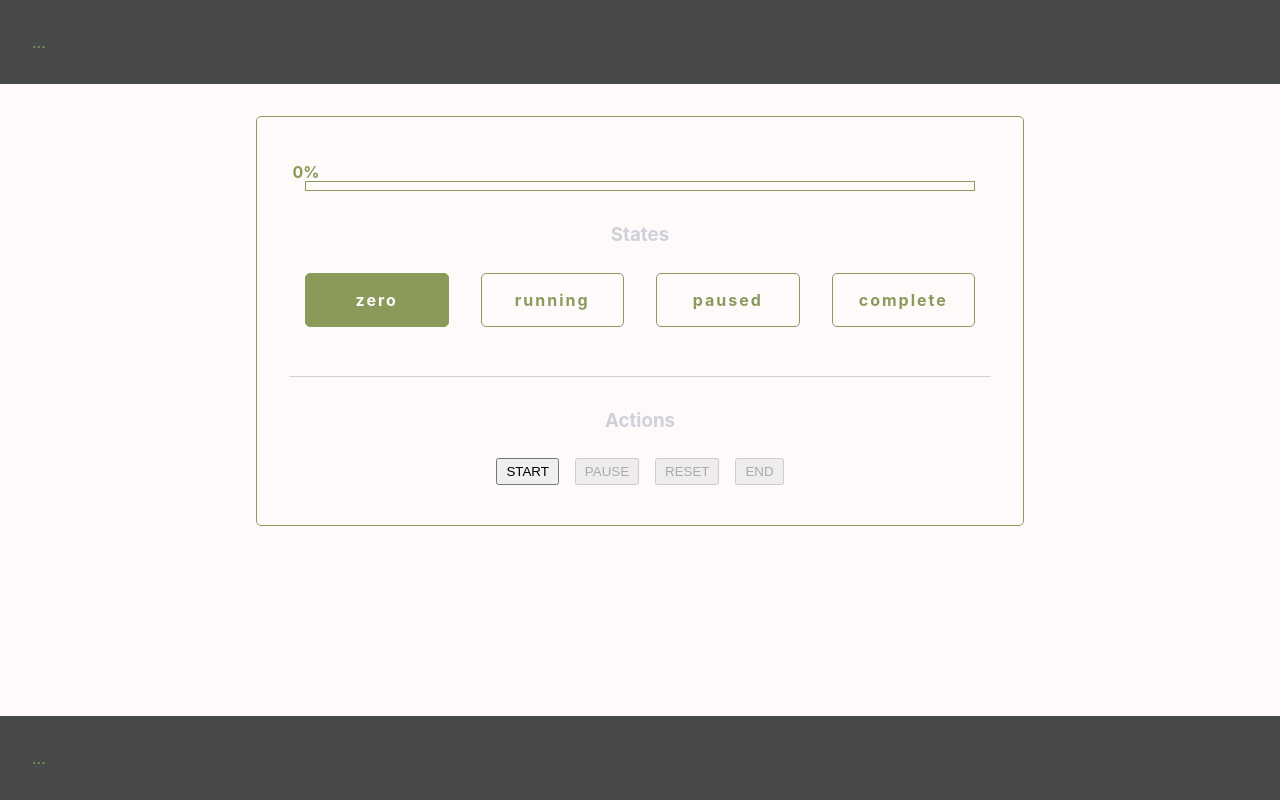
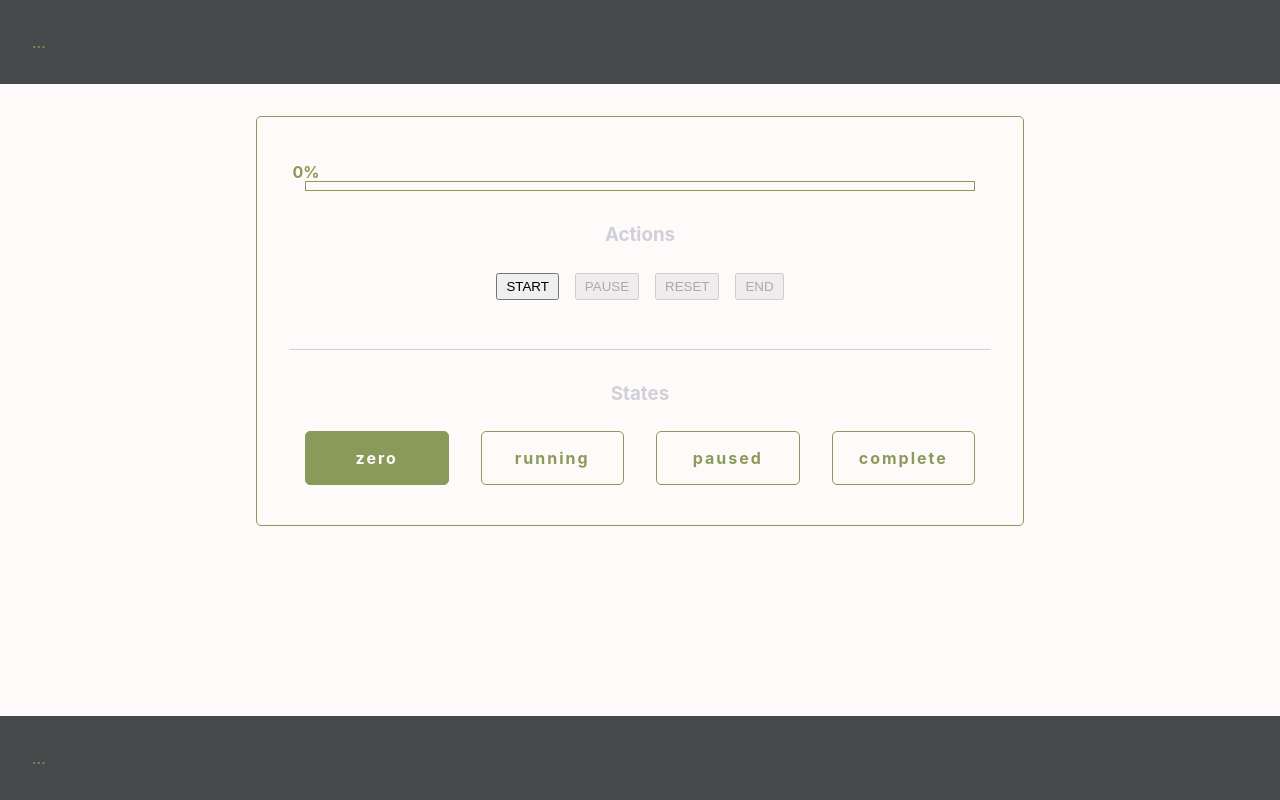
Before and after one commit to mbwatson/state-machine-progress-bar, a React (Create React App) app: page / in a window 1280 px wide. Built offline with nearby package versions, Linux system fonts and the light colour scheme.

Commit message:
extract components to separate files

```diff
--- /dev/null
+++ b/src/components/fsm/action-buttons.js
@@ -0,0 +1,21 @@
+import styled from 'styled-components'
+
+export const ActionButtonGroup = styled.div`
+    display: flex;
+    flex-direction: column;
+    justify-content: center;
+    @media (min-width: 768px) {
+        flex-direction: row;
+    }
+`
+
+export const ActionButton = styled.button(
+    ({ theme }) => `
+        margin: 0.5rem 0.5rem;
+        padding: 0.25rem 0.5rem;
+        cursor: pointer;
+        &:disabled {
+            cursor: default;
+        }
+    `
+)
--- a/src/components/fsm/fsm.js
+++ b/src/components/fsm/fsm.js
@@ -1,6 +1,10 @@
 import React, { useEffect, useState } from 'react'
 import styled from 'styled-components'
 import { ProgressBar } from '../progress'
+import { Heading } from '../typography'
+import { Divider } from '../layout'
+import { StateList, StateListItem } from './state-list'
+import { ActionButtonGroup, ActionButton } from './action-buttons'
 
 Array.prototype.removeDuplicates = function() {
     return Array.from(new Set(this))
@@ -16,78 +20,6 @@ const MachineWrapper = styled.div(
         max-width: 768px;
         margin: auto;
         padding: ${ theme.spacing };
-    `
-)
-
-const StateList = styled.div(
-    ({ theme }) => `
-        width: 100%;
-        margin: auto;
-        color: ${ theme.palette.iron };
-        display: flex;
-        flex-direction: column;
-        justify-content: center;
-        @media (min-width: 768px) {
-            flex-direction: row;
-        }
-    `
-)
-
-const StateListItem = styled.span(
-    ({ theme, active }) => `
-        text-align: center;
-        padding: calc(${ theme.spacing } / 2);
-        margin: calc(${ theme.spacing } / 4) calc(${ theme.spacing } / 2);
-        color: ${ theme.palette.moss };
-        font-weight: bold;
-        letter-spacing: 2px;
-        border: 1px solid ${ theme.palette.moss };
-        border-radius: ${ theme.borderRadius };
-        flex: 1;
-        transition: background-color 250ms;
-        background-color: ${ theme.palette.snow };
-        ${ active ? `
-            background-color: ${ theme.palette.moss };
-            color: ${ theme.palette.snow };
-            transition: opacity 200ms;
-            opacity: ${ active ? 1 : 0 };
-            content: " *";
-        ` : undefined }
-    `
-)
-
-const ActionButtons = styled.div`
-    display: flex;
-    flex-direction: column;
-    justify-content: center;
-    @media (min-width: 768px) {
-        flex-direction: row;
-    }
-`
-
-const ActionButton = styled.button(
-    ({ theme }) => `
-        margin: 0.5rem 0.5rem;
-        padding: 0.25rem 0.5rem;
-        cursor: pointer;
-        &:disabled {
-            cursor: default;
-        }
-    `
-)
-
-const Divider = styled.div(
-    ({ theme }) => `
-        height: 10px;
-        width: 100%;
-        border-bottom: 1px solid ${ theme.palette.silver };
-        margin: ${ theme.spacing } auto;
-    `
-)
-
-const Heading = styled.h3(
-    ({ theme }) => `
-        color: ${ theme.palette.silver };
     `
 )
 
@@ -187,19 +119,8 @@ export const Fsm = props => {
         <MachineWrapper>
             <ProgressBar percentage={ progress } />
 
-            <Heading>States</Heading>
-            <StateList>
-                {
-                    Object.keys(machine.flow).map(s => (
-                        <StateListItem key={ s } active={ state === s }>{ s }</StateListItem>
-                    ))
-                }
-            </StateList>
-
-            <Divider />
-
             <Heading>Actions</Heading>
-            <ActionButtons>
+            <ActionButtonGroup>
                 {
                     machine.actions.map(action => {
                         // console.log(`available actions: ${ machine.availableActions(state).join(', ') }\navailable states: ${ machine.availableStates(state).join(', ') }`)
@@ -214,7 +135,19 @@ export const Fsm = props => {
                         )
                     })
                 }
-            </ActionButtons>
+            </ActionButtonGroup>
+
+            <Divider />
+
+            <Heading>States</Heading>
+            <StateList>
+                {
+                    Object.keys(machine.flow).map(s => (
+                        <StateListItem key={ s } active={ state === s }>{ s }</StateListItem>
+                    ))
+                }
+            </StateList>
+
         </MachineWrapper>
     )
 }
--- /dev/null
+++ b/src/components/fsm/state-list.js
@@ -0,0 +1,38 @@
+import styled from 'styled-components'
+
+export const StateList = styled.div(
+    ({ theme }) => `
+        width: 100%;
+        margin: auto;
+        color: ${ theme.palette.iron };
+        display: flex;
+        flex-direction: column;
+        justify-content: center;
+        @media (min-width: 768px) {
+            flex-direction: row;
+        }
+    `
+)
+
+export const StateListItem = styled.span(
+    ({ theme, active }) => `
+        text-align: center;
+        padding: calc(${ theme.spacing } / 2);
+        margin: calc(${ theme.spacing } / 4) calc(${ theme.spacing } / 2);
+        color: ${ theme.palette.moss };
+        font-weight: bold;
+        letter-spacing: 2px;
+        border: 1px solid ${ theme.palette.moss };
+        border-radius: ${ theme.borderRadius };
+        flex: 1;
+        transition: background-color 250ms;
+        background-color: ${ theme.palette.snow };
+        ${ active ? `
+            background-color: ${ theme.palette.moss };
+            color: ${ theme.palette.snow };
+            transition: opacity 200ms;
+            opacity: ${ active ? 1 : 0 };
+            content: " *";
+        ` : undefined }
+    `
+)
--- /dev/null
+++ b/src/components/layout/divider.js
@@ -0,0 +1,10 @@
+import styled from 'styled-components'
+
+export const Divider = styled.div(
+    ({ theme }) => `
+        height: 10px;
+        width: 100%;
+        border-bottom: 1px solid ${ theme.palette.silver };
+        margin: ${ theme.spacing } auto;
+    `
+)
--- a/src/components/layout/index.js
+++ b/src/components/layout/index.js
@@ -1,3 +1,4 @@
+export * from './divider'
 export * from './footer'
 export * from './header'
 export * from './main'
--- /dev/null
+++ b/src/components/typography/heading.js
@@ -0,0 +1,7 @@
+import styled from 'styled-components'
+
+export const Heading = styled.h3(
+    ({ theme }) => `
+        color: ${ theme.palette.silver };
+    `
+)
--- /dev/null
+++ b/src/components/typography/index.js
@@ -0,0 +1 @@
+export * from './heading'
```
